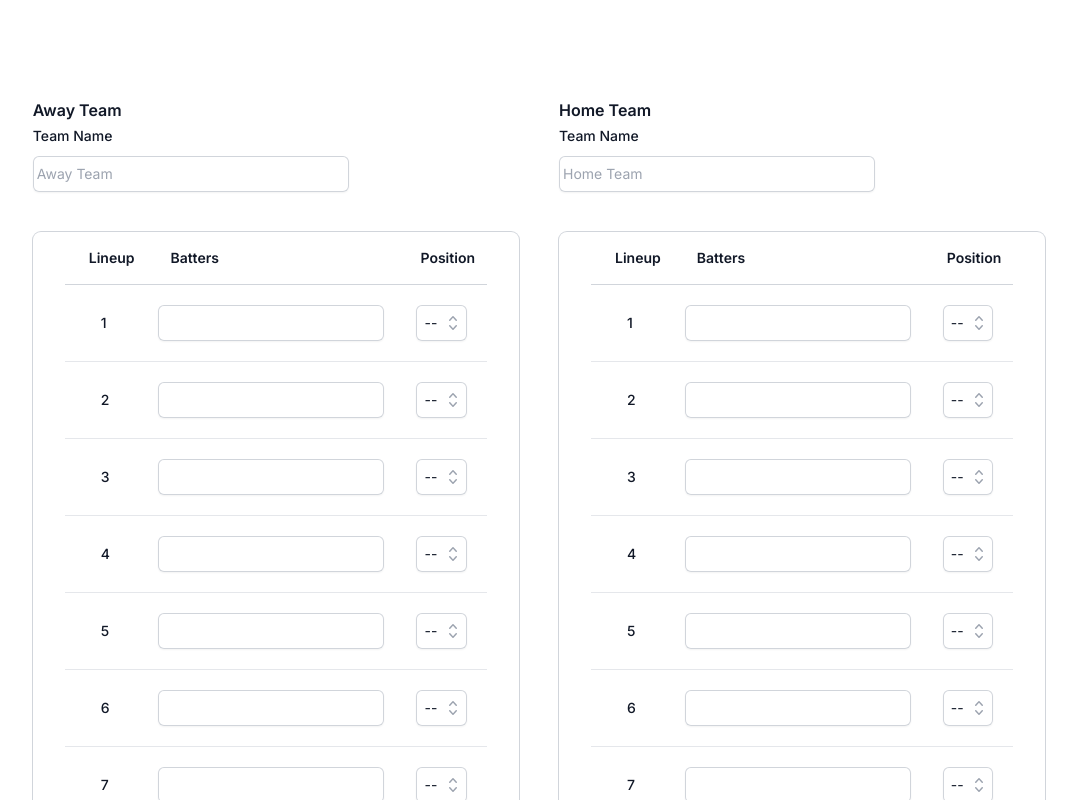
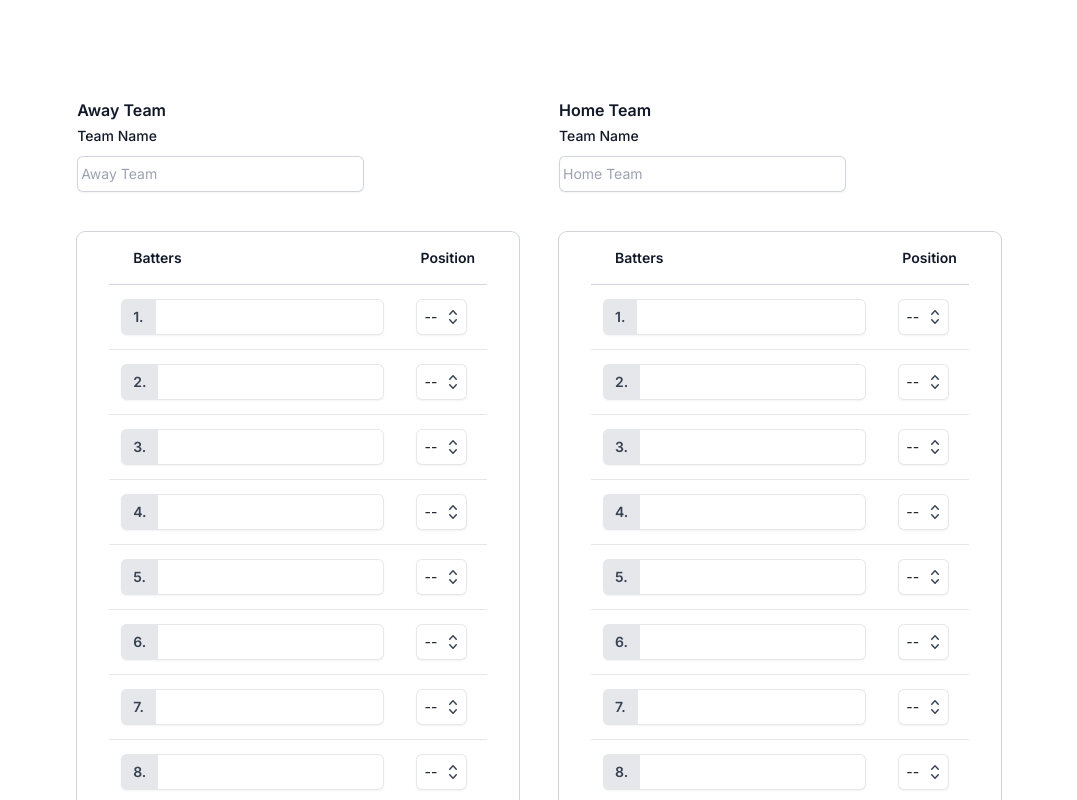
Before and after one commit to benvgrass/baseball-scorecard-app, a Next.js app: page / in a window 1280 px wide. Shown: the top 800 px of the page, without its empty margins (101-1178 px from the left). Built offline with nearby package versions, Linux system fonts and the light colour scheme.

Commit message:
put batting order inline

```diff
--- a/src/components/ItemSelection.tsx
+++ b/src/components/ItemSelection.tsx
@@ -95,7 +95,6 @@ export default function BaseballLineup() {
             <table className="min-w-full divide-y divide-gray-300">
                 <thead>
                 <tr>
-                    <th scope="col" className="py-4 pl-4 pr-3 text-left text-sm font-semibold text-gray-900 sm:pl-6">Lineup</th>
                     <th scope="col" className="py-4 pl-4 pr-3 text-left text-sm font-semibold text-gray-900 sm:pl-6">Batters</th>
                     <th scope="col" className="py-4 pl-4 pr-3 text-left text-sm font-semibold text-gray-900 sm:pl-6">Position</th>
                 </tr>
@@ -105,17 +104,12 @@ export default function BaseballLineup() {
                     <tr key={player.battingOrder}>
                         <td className={classNames(
                             i === 0 ? '' : 'border-t border-gray-200',
-                            'relative px-3 py-3.5 text-sm text-gray-500 lg:table-cell'
-                        )}>
-                            <div className="py-3.5 pr-3 text-left text-sm font-medium text-gray-900 sm:pl-6">
-                                {player.battingOrder}
-                            </div>
-                            </td>
-                        <td className={classNames(
-                            i === 0 ? '' : 'border-t border-gray-200',
                             'relative mt-auto px-3 py-3.5 text-sm text-gray-500 lg:table-cell'
                         )}>
-                            <div className="flex rounded-md shadow-sm ring-1 ring-inset ring-gray-300 focus-within:ring-2 focus-within:ring-inset focus-within:ring-indigo-600 sm:max-w-md">
+                            <div className="group flex rounded-md shadow-sm ring-1 ring-inset ring-gray-200 focus-within:ring-2 focus-within:ring-inset focus-within:ring-indigo-600 sm:max-w-md">
+                                <span className="inline-flex items-center rounded-l-md border-0 bg-gray-200 group-focus-within:bg-indigo-600 group-focus-within:text-white px-3 font-semibold  text-gray-700 sm:text-sm">
+                                    {player.battingOrder + '.'}
+                                </span>
                                 <input
                                     type="text"
                                     value={player.name}
@@ -136,10 +130,10 @@ export default function BaseballLineup() {
                                 {({ open }) => (
                                     <>
                                         <div className="flex space-x-2.5 divide-y-2 divide-x mx-2">
-                                            <Listbox.Button className="relative w-full cursor-default rounded-md bg-white py-1.5 pl-1 sm:pl-2 text-left text-gray-900 shadow-sm ring-1 ring-inset ring-gray-300 focus:outline-none focus:ring-2 focus:ring-indigo-600 text-sm leading-6">
-                                                <span className="block truncate">{player.position || '--'}</span>
-                                                <span className="flex pointer-events-none absolute inset-y-0 right-0 sm:pr-1 items-center">
-                                                    <ChevronUpDownIcon className="h-5 w-5 text-gray-400" aria-hidden="true" />
+                                            <Listbox.Button className="group focus-within:font-semibold relative w-full cursor-default rounded-md bg-white py-1.5 pl-1 sm:pl-2 text-left text-gray-900 shadow-sm ring-1 ring-inset ring-gray-200 focus:outline-none focus:ring-2 focus:ring-indigo-600 text-sm leading-6">
+                                                <span className="block">{player.position || '--'}</span>
+                                                <span className="flex pointer-events-none absolute inset-y-0 right-0 pr-0.5 sm:pr-1 items-center">
+                                                        <ChevronUpDownIcon className="h-5 w-5 text-gray-700 group-focus-within:text-indigo-600" aria-hidden="true" />
                                                 </span>
                                             </Listbox.Button>
                                             <Transition
@@ -149,7 +143,7 @@ export default function BaseballLineup() {
                                                 leaveFrom="opacity-100"
                                                 leaveTo="opacity-0"
                                             >
-                                                <Listbox.Options className="absolute z-10 mt-1 max-h-60 overflow-auto rounded-md bg-white py-1 shadow-lg ring-1 ring-black ring-opacity-5 focus:outline-none text-sm">
+                                                <Listbox.Options className="absolute z-10 mt-1 max-h-60 overflow-auto rounded-md bg-white py-1 shadow-lg ring-1 ring-black ring-opacity-5 focus:outline-none sm:text-sm sm:leading-6">
                                                     <Listbox.Option value={""} className={({ active }) =>
                                                         classNames(
                                                             active ? 'bg-indigo-600 text-white' : 'text-gray-900',
```
